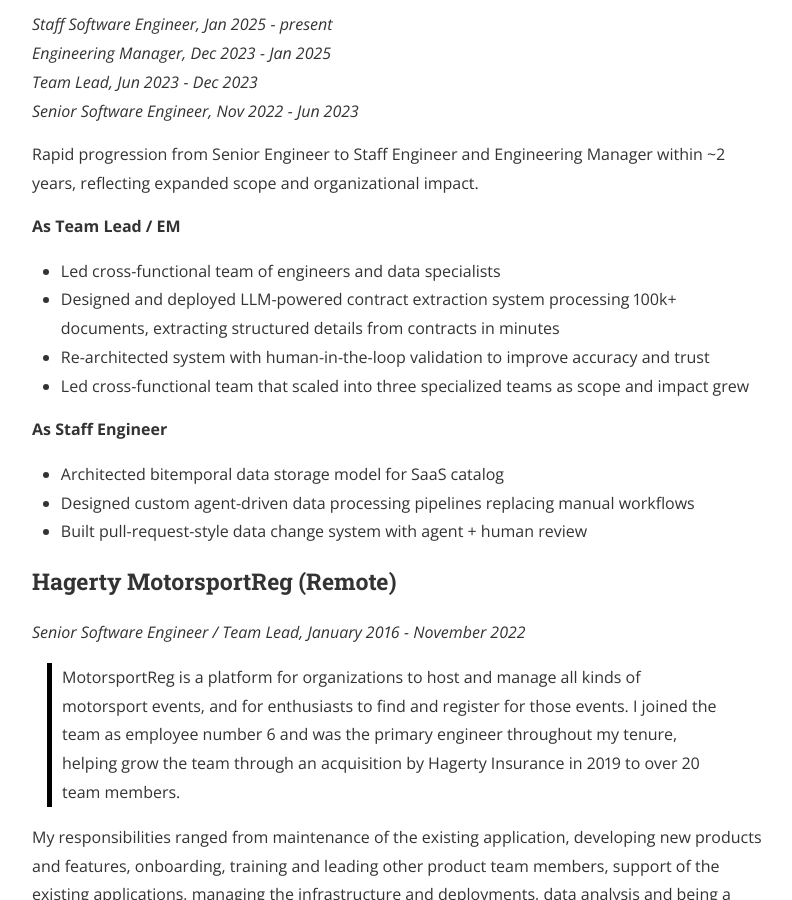
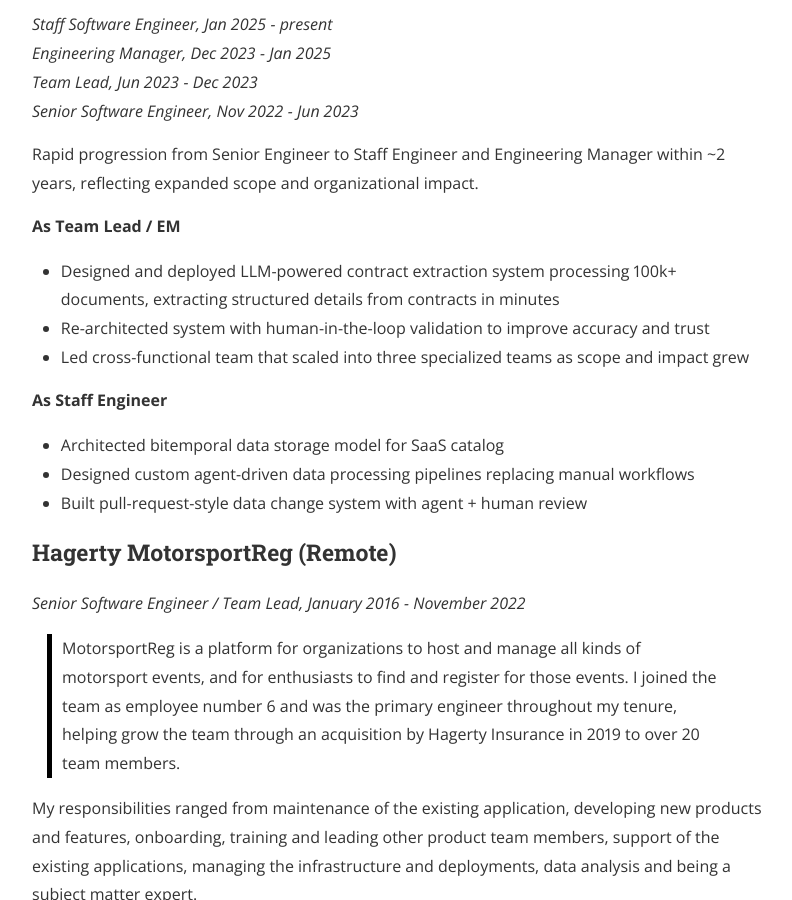
Before and after one commit to ryanguill/ryanguill.github.io, a Jekyll site: the page built from resume.html, in a window 1280 px wide and 900 px high, scrolled down 1402 px. Shown: the whole window, without its empty margins (240-1032 px from the left). Built offline with Jekyll 4.4.1, drawn with Linux system fonts in a browser that asks for light colours; nearby versions of some CDN libraries; a style sheet for code colours, icons or effects is not loaded.

Commit message:
resume tweaks

```diff
--- a/resume.html
+++ b/resume.html
@@ -70,7 +70,6 @@
 
 <strong>As Team Lead / EM</strong>
 <ul>
-	<li>Led cross-functional team of engineers and data specialists</li>
 	<li>Designed and deployed LLM-powered contract extraction system processing 100k+ documents, extracting structured details from contracts in minutes</li>
 	<li>Re-architected system with human-in-the-loop validation to improve accuracy and trust</li>
 	<li>Led cross-functional team that scaled into three specialized teams as scope and impact grew</li>
```
